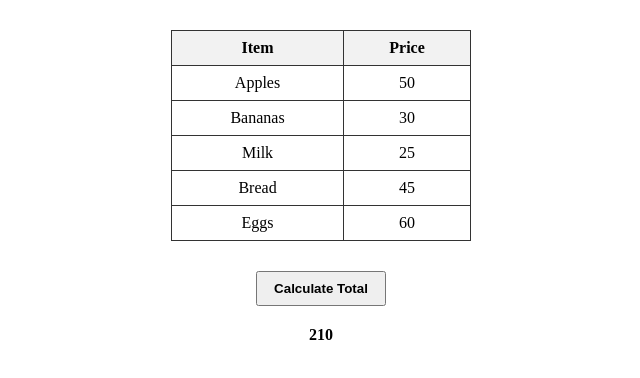
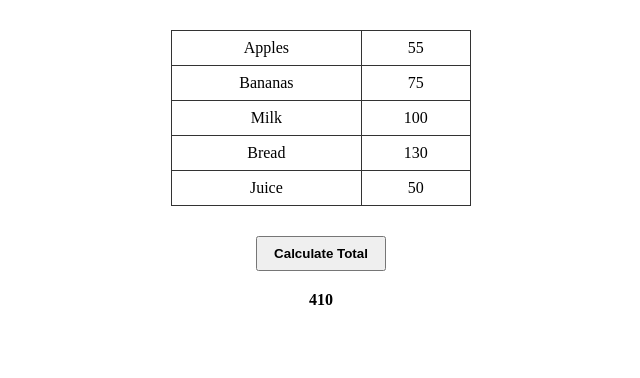
Before and after one commit to acciojob/grofers-checkout-simhatejamandapati123-maker, a website: page main.html in a window 1280 px wide. Both pictures are taken after a click on the button "Calculate Total". Shown: the whole page, without its empty margins (319-959 px from the left). Drawn offline with Linux system fonts and the light colour scheme.

Commit message:
created a submission

```diff
--- a/main.html
+++ b/main.html
@@ -32,52 +32,47 @@
   </style>
 </head>
 <body>
-  <table id="groceryTable">
-    <tr>
-      <th>Item</th>
-      <th>Price</th>
-    </tr>
+<table id="grocery">
   <tr>
     <td class="item">Apples</td>
-      <td class="price" contenteditable="true">50</td>
+    <td class="price" contenteditable="true">55</td>
   </tr>
   <tr>
     <td class="item">Bananas</td>
-      <td class="price" contenteditable="true">30</td>
+    <td class="price" contenteditable="true">75</td>
   </tr>
   <tr>
     <td class="item">Milk</td>
-      <td class="price" contenteditable="true">25</td>
+    <td class="price" contenteditable="true">100</td>
   </tr>
   <tr>
     <td class="item">Bread</td>
-      <td class="price" contenteditable="true">45</td>
+    <td class="price" contenteditable="true">130</td>
   </tr>
   <tr>
-      <td class="item">Eggs</td>
-      <td class="price" contenteditable="true">60</td>
+    <td class="item">Juice</td>
+    <td class="price" contenteditable="true">50</td>
   </tr>
 </table>
 
-  <button id="calcBtn">Calculate Total</button>
+<button onclick="calculateTotal()">Calculate Total</button>
 <span id="ans"></span>
+<script>
+function calculateTotal() {
+  // Get all price cells
+  const prices = document.querySelectorAll(".price");
+  let sum = 0;
 
-  <script>
-    document.getElementById("calcBtn").addEventListener("click", function() {
-      const prices = document.querySelectorAll(".price");
-      let total = 0;
-
+  // Loop through each price and add to sum
   for (let i = 0; i < prices.length; i++) {
-        // Extract only numeric value, in case test types extra characters
-        let val = prices[i].textContent.trim();
-        val = val.replace(/[^0-9.\-]/g, ""); // remove non-numeric chars
-        let num = parseFloat(val);
-        if (!isNaN(num)) total += num;
+    const val = parseFloat(prices[i].innerText.trim());
+    if (!isNaN(val)) sum += val;
   }
 
-      // Display total
-      document.getElementById("ans").textContent = total;
-    });
+  // Display total in #ans
+  document.getElementById("ans").innerText = sum;
+}
 </script>
+
 </body>
 </html>
```
Lines whose indentation alone changed are shown as unchanged.
